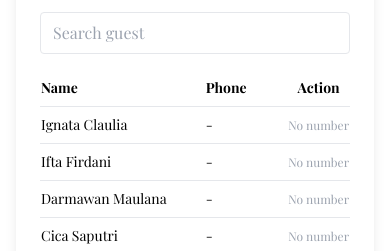
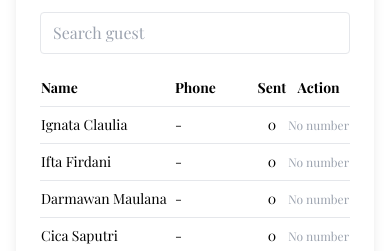
Before and after one commit to MasumAM1803/wedding-ika-and-roni, a Vue app: page /admin/dashboard in a window 390 px wide. Shown: the part 593-844 px from the top of the page. Built offline with nearby package versions, Linux system fonts and the light colour scheme; no server answers; sample sign-in values are in the browser's storage.

Commit message:
show count on mobile view

```diff
--- a/src/components/admin/AdminDashboard.vue
+++ b/src/components/admin/AdminDashboard.vue
@@ -62,7 +62,7 @@
             <tr class="border-b">
               <th class="py-2 text-left">Name</th>
               <th class="py-2 text-left">Phone</th>
-              <th class="py-2 text-left hidden sm:table-cell">Sent</th>
+              <th class="py-2 text-left">Sent</th>
               <th class="py-2">Action</th>
             </tr>
           </thead>
@@ -70,7 +70,7 @@
             <tr v-for="guest in filteredGuests" :key="guest.id" class="border-b hover:bg-gray-50">
               <td class="py-2">{{ guest.fullName }}</td>
               <td class="py-2">{{ guest.whatsapp || '-' }}</td>
-              <td class="py-2 text-center hidden sm:table-cell">{{ sendCounts[guest.id] || 0 }}</td>
+              <td class="py-2 text-center">{{ sendCounts[guest.id] || 0 }}</td>
               <td class="py-2 text-center whitespace-nowrap">
                 <a v-if="guest.whatsapp" :href="waLink(guest)" target="_blank" class="btn-primary btn-small" @click="incCount(guest.id)">Send</a>
                 <span v-else class="text-gray-400 text-xs">No number</span>
```
